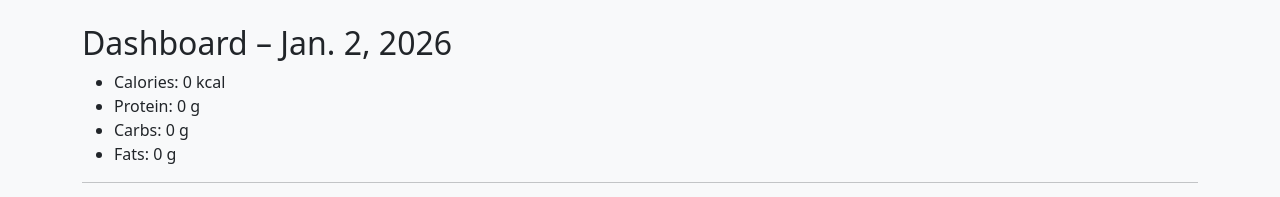
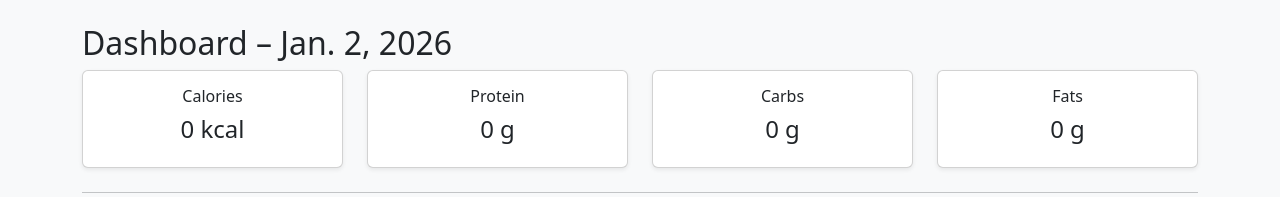
Before and after one commit to Syprose-K/KulaFit_Calorie_Tracker, a Django app: page /meals/dashboard/ in a window 1280 px wide. Shown: the part 56-253 px from the top of the page. Run offline with Django 5.2, Linux system fonts and the light colour scheme; a user stored in the database is signed in; data that the repository does not hold is empty.

Commit message:
Dashboard layout cards and grid,removed <ul>

```diff
--- a/kulafit/templates/meals/dashboard.html
+++ b/kulafit/templates/meals/dashboard.html
@@ -3,12 +3,44 @@
 
 <h2>Dashboard – {{ date }}</h2>
 
-<ul>
-  <li>Calories: {{ summary.calories }} kcal</li>
-  <li>Protein: {{ summary.protein }} g</li>
-  <li>Carbs: {{ summary.carbs }} g</li>
-  <li>Fats: {{ summary.fats }} g</li>
-</ul>
+<div class="row text-center mb-4">
+  <div class="col-md-3">
+    <div class="card shadow-sm">
+      <div class="card-body">
+        <h6>Calories</h6>
+        <h4>{{ summary.calories }} kcal</h4>
+      </div>
+    </div>
+  </div>
+
+  <div class="col-md-3">
+    <div class="card shadow-sm">
+      <div class="card-body">
+        <h6>Protein</h6>
+        <h4>{{ summary.protein }} g</h4>
+      </div>
+    </div>
+  </div>
+
+  <div class="col-md-3">
+    <div class="card shadow-sm">
+      <div class="card-body">
+        <h6>Carbs</h6>
+        <h4>{{ summary.carbs }} g</h4>
+      </div>
+    </div>
+  </div>
+
+  <div class="col-md-3">
+    <div class="card shadow-sm">
+      <div class="card-body">
+        <h6>Fats</h6>
+        <h4>{{ summary.fats }} g</h4>
+      </div>
+    </div>
+  </div>
+</div>
+
 
 <hr>
 
```
